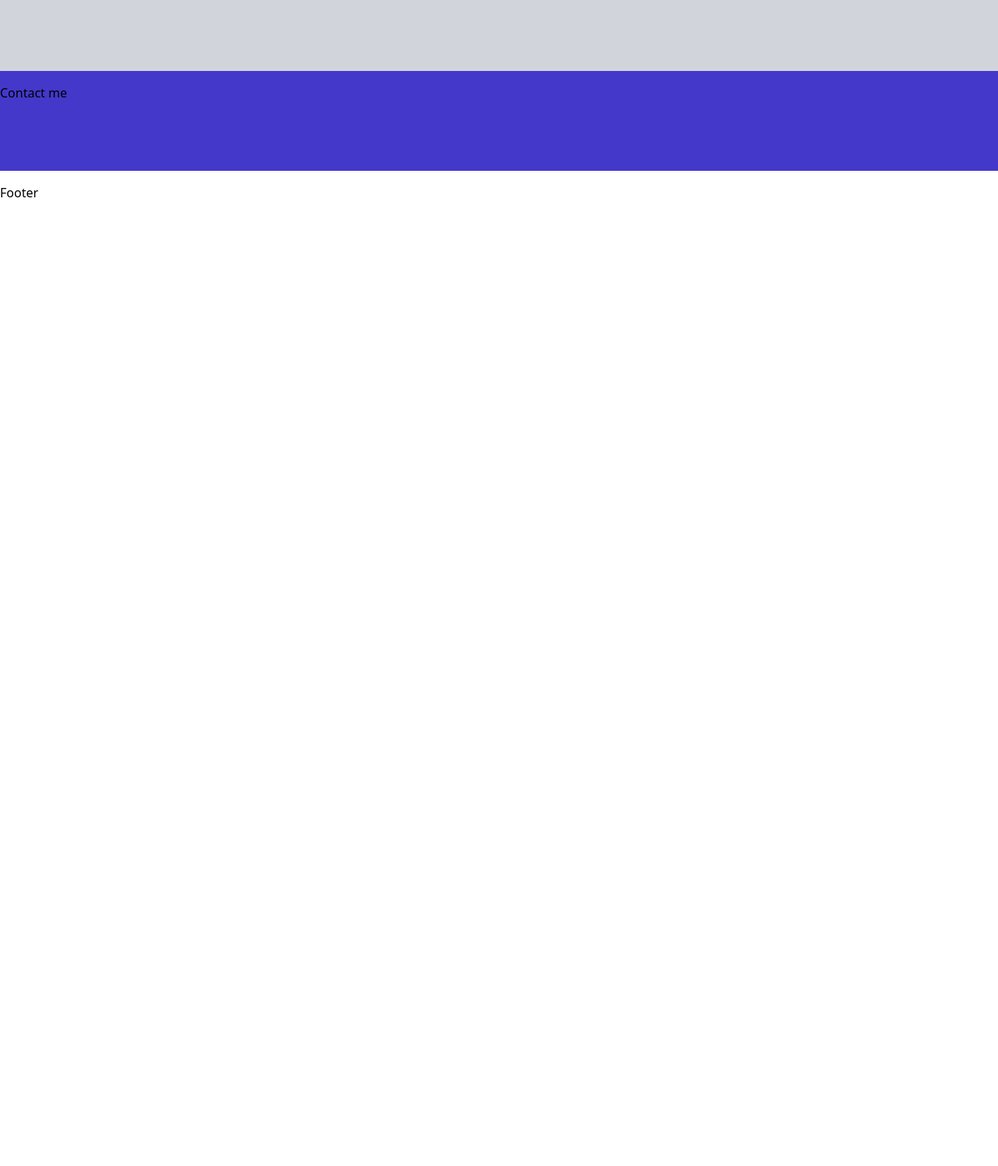
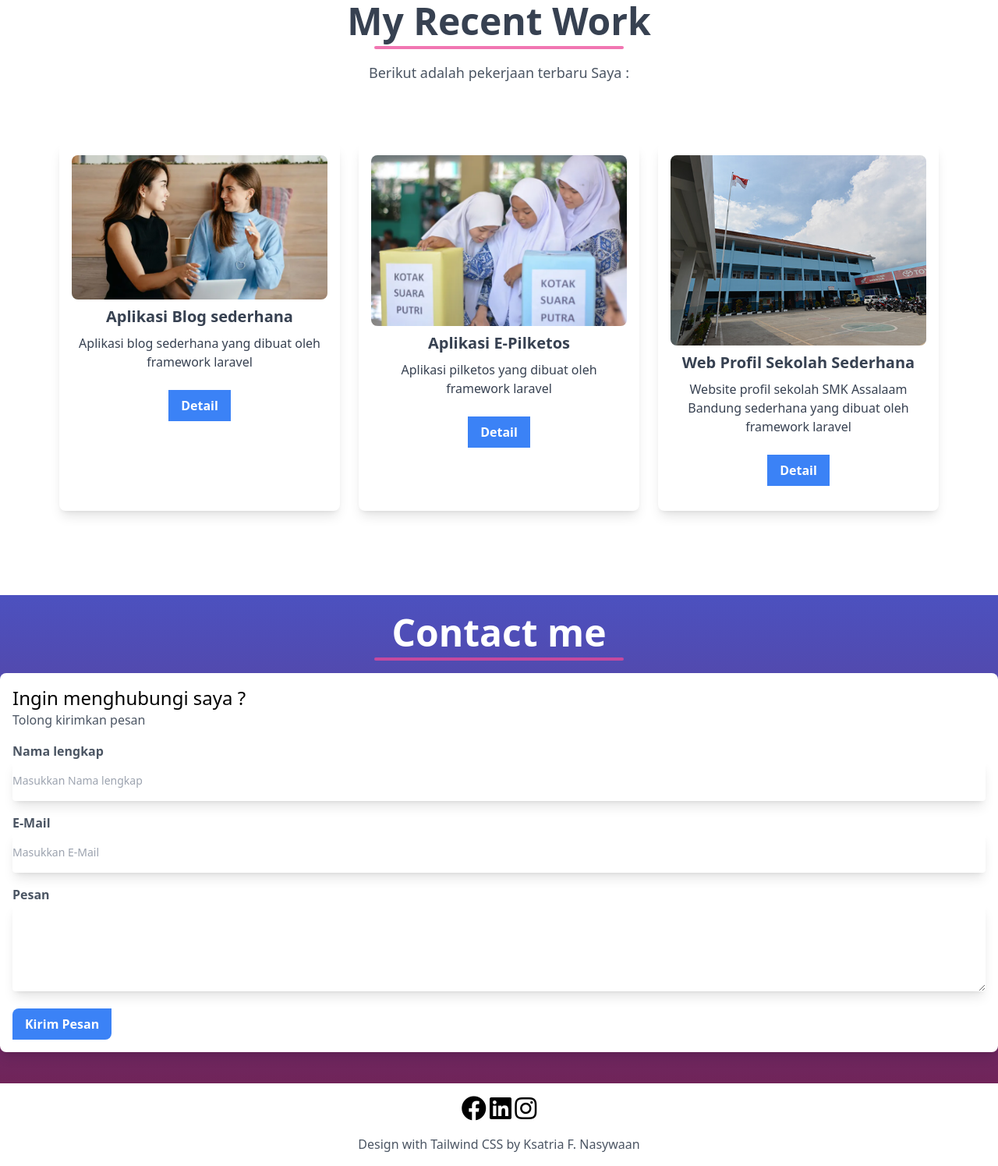
Before and after one commit to kytonas/portofolio-tailwind, a website: page src/index.html in a window 1280 px wide. Shown: the part 1520-3015 px from the top of the page at 78% size. Before the commit the page ends 1867 px from the top, so only its background shows below. Drawn offline with nearby package versions, Linux system fonts and the light colour scheme.

Commit message:
pembaharuan

```diff
--- a/src/index.html
+++ b/src/index.html
@@ -15,8 +15,12 @@
         .gradient {
             background-image: linear-gradient(to bottom right, #4c51bf, #702459);
         }
+
         .gradient-skill {
             background-image: linear-gradient(#fc8181, #fed7d7);
+        }
+        .gradient-bottom {
+            background-image: linear-gradient(#4c51bf, #702459);
         }
     </style>
 </head>
@@ -34,18 +38,19 @@
                 <a href="#recent" class="text-gray-600 hover:text-gray-900 text-lg">Recent Work</a>
                 <a href="#contact" class="text-gray-600 hover:text-gray-900 text-lg">Contact me</a>
             </div>
-            <!-- Hamburger button for mobile -->
+
             <div class="md:hidden">
                 <button @click="open = !open" class="text-gray-600 hover:text-gray-900 focus:outline-none">
                     <svg class="w-6 h-6" fill="none" stroke="currentColor" viewBox="0 0 24 24"
                         xmlns="http://www.w3.org/2000/svg">
-                        <path stroke-linecap="round" stroke-linejoin="round" stroke-width="2" d="M4 6h16M4 12h16M4 18h16">
+                        <path stroke-linecap="round" stroke-linejoin="round" stroke-width="2"
+                            d="M4 6h16M4 12h16M4 18h16">
                         </path>
                     </svg>
                 </button>
             </div>
         </nav>
-        <!-- Menu Mobile -->
+
         <div x-show="open" class="md:hidden space-y-4 bg-gray-100 p-4">
             <a href="#about" class="block text-gray-600 hover:text-gray-900 text-lg">About me</a>
             <a href="#skill" class="block text-gray-600 hover:text-gray-900 text-lg">Skill Framework</a>
@@ -140,7 +145,8 @@
                     <div class="mb-4 text-center">
                         <div class="h-1 mx-auto bg-pink-500 w-2/2 opacity-75 rounded my-0 mx-0"></div>
                     </div>
-                    <p class="mt-4 text-lg text-gray-600">Berikut adalah item dan skala keahlian untuk framework yang saya gunakan : </p>
+                    <p class="mt-4 text-lg text-gray-600">Berikut adalah item dan skala keahlian untuk framework yang
+                        saya gunakan : </p>
                     <ul class="list-none mt-4">
                         <li class="grid grid-cols-2 py-2">
                             <p class="text-lg text-gray-600">Laravel</p>
@@ -167,9 +173,106 @@
             </div>
         </div>
     </section>
-    <section class="w-screen mx-auto py-4 bg-gray-300 h-32">Recent Work</section>
-    <section class="w-screen mx-auto py-4 bg-indigo-700 h-32">Contact me</section>
-    <section class="w-screen mx-auto py-4 bg-white h-32">Footer</section>
+    <section class="py-8 bg-white container mx-auto px-8">
+        <div class="text-center mb-8">
+            <h1 class="w-full my-2 text-5xl font-bold text-gray-700">My Recent Work</h1>
+            <div class="mb-4">
+                <div class="h-1 mx-auto bg-pink-500  w-1/4 opacity-75 my-0 py-0 rounded">
+                </div>
+            </div>
+            <p class="text-lg m-4 text-gray-600">Berikut adalah pekerjaan terbaru Saya : </p>
+        </div>
+            <div class="grid grid-cols-1 md:grid-cols-3 bg-white m-16 rounded-lg">
+                <div class="max-w-sm shadow-lg px-4 py-4 bg-white  m-3 rounded-lg h-48">
+                    <img src="/img/orang-ngobrol.jpg" class="w-full rounded-lg">
+                    <div class="px-2 py-2 text-center">
+                        <p class="font-bold text-xl mb-2 text-gray-700">Aplikasi Blog sederhana</p>
+                        <p class="text-gray-700 text-base">Aplikasi blog sederhana yang dibuat oleh framework laravel
+                        </p>
+                    </div>
+                    <div class="px-2 py-4 text-center">
+                        <button
+                            class="bg-blue-500 hover:bg-blue-700 text-white font-bold px-4 py-2 shadow-md rounded-tr-lg rounded-bl-lg">Detail</button>
+                    </div>
+                </div>
+                <div class="max-w-sm shadow-lg px-4 py-4 bg-white  m-3 rounded-lg h-48">
+                    <img src="/img/pilketos-1.jpg" class="w-full rounded-lg">
+                    <div class="px-2 py-2 text-center">
+                        <p class="font-bold text-xl mb-2 text-gray-700">Aplikasi E-Pilketos</p>
+                        <p class="text-gray-700 text-base">Aplikasi pilketos yang dibuat oleh framework laravel
+                        </p>
+                    </div>
+                    <div class="px-2 py-4 text-center">
+                        <button
+                            class="bg-blue-500 hover:bg-blue-700 text-white font-bold px-4 py-2 shadow-md rounded-tr-lg rounded-bl-lg">Detail</button>
+                    </div>
+                </div>
+                <div class="max-w-sm shadow-lg px-4 py-4 bg-white  m-3 rounded-lg h-48">
+                    <img src="/img/sakola.jpg" class="w-full rounded-lg">
+                    <div class="px-2 py-2 text-center">
+                        <p class="font-bold text-xl mb-2 text-gray-700">Web Profil Sekolah Sederhana</p>
+                        <p class="text-gray-700 text-base">Website profil sekolah SMK Assalaam Bandung sederhana yang dibuat oleh framework laravel
+                        </p>
+                    </div>
+                    <div class="px-2 py-4 text-center">
+                        <button
+                            class="bg-blue-500 hover:bg-blue-700 text-white font-bold px-4 py-2 shadow-md rounded-tr-lg rounded-bl-lg">Detail</button>
+                    </div>
+                </div>
+            </div>
+    </section>
+    <section class="w-screen mx-auto py-4 gradient-bottom">
+        <h1 class="w-full my-2 text-5xl font-bold text-center text-white">Contact me</h1>
+        <div class="mb-4">
+            <div class="h-1 mx-auto bg-pink-500 w-1/4 opacity-75 my-0 py-0 rounded"></div>
+        </div>
+        <div class="p-4 mb-6 shadow-lg rounded-lg bg-gray-200 bg-white mx-auto max-w-md">
+            <form class="p-5 lg:p-10">
+                <h4 class="text-2xl font-semibold ">Ingin menghubungi saya ?</h4>
+                <p class="mt-1 mb-4 text-gray-600">Tolong kirimkan pesan</p>
+                <div class="w-full mb-4 mt-8">
+                    <label for="nama" class="uppercase text-gray-600 text-xs font-bold">Nama lengkap</label>
+                    <input type="text"
+                        class="mt-2 px-3 py-4 placeholder-gray-400 w-full text-gray-600 bg-white rounded text-sm shadow-lg"
+                        id="nama" placeholder="Masukkan Nama lengkap">
+                </div>
+                <div class="w-full mb-4 mt-8">
+                    <label for="email" class="uppercase text-gray-600 text-xs font-bold">E-Mail</label>
+                    <input type="email"
+                        class="mt-2 px-3 py-4 placeholder-gray-400 w-full text-gray-600 bg-white rounded text-sm shadow-lg"
+                        id="email" placeholder="Masukkan E-Mail">
+                </div>
+                <div class="w-full mb-4 mt-8">
+                    <label for="nama" class="uppercase text-gray-600 text-xs font-bold">Pesan</label>
+                    <textarea name="pesan" id="" cols="80" rows="4"
+                    class="mt-2 px-3 py-4 placeholder-gray-400 w-full text-gray-600 bg-white rounded text-sm shadow-lg" placeholder="Tuliskan pesan...">
+                    </textarea>
+                </div>
+                <div class="mt-6">
+                    <button class="bg-blue-500 text-white font-bold py-2 px-4 rounded-tl-lg rounded-br-lg">
+                        Kirim Pesan
+                    </button>
+                </div>
+            </form>
+        </div>
+    </section>
+    <section class="w-screen mx-auto py-4 bg-white">
+        <div class="text-center">
+            <!-- link & icon -->
+            <a href="#" class="text-indigo-700 hover:text-indigo-900 p-2 ">
+                <i class="fa-2x fab fa-facebook"></i>
+            </a>
+            <a href="#" class="text-indigo-700 hover:text-indigo-900 p-2 ">
+                <i class="fa-2x fab fa-linkedin"></i>
+            </a>
+            <a href="#" class="text-indigo-700 hover:text-indigo-900 p-2 ">
+                <i class="fa-2x fab fa-instagram"></i>
+            </a>
+        </div>
+        <div class="text-center mt-4 text-gray-600">
+            Design with Tailwind CSS by Ksatria F. Nasywaan
+        </div>
+    </section>
 </body>
 
 </html>
```
Also changed, not shown: img/orang-ngobrol.jpg (added), img/pilketos-1.jpg (added), img/sakola.jpg (added).
